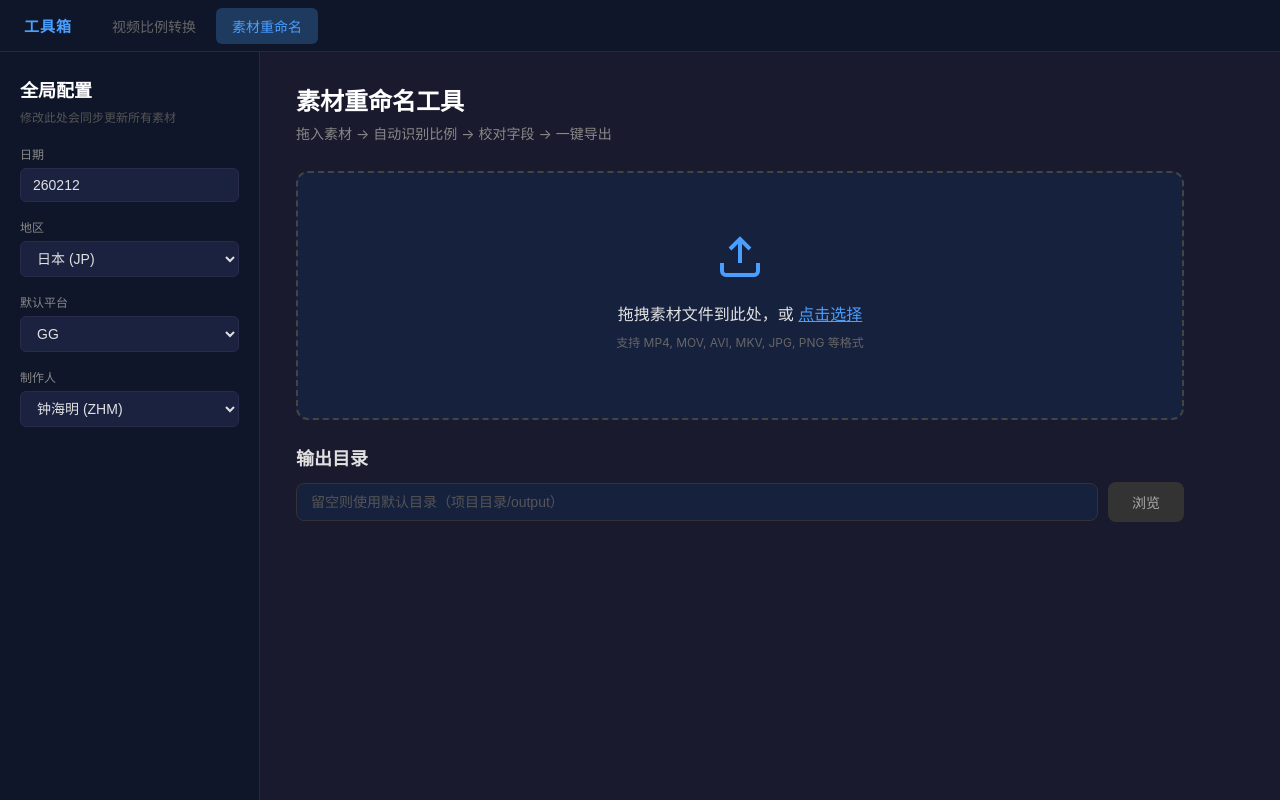
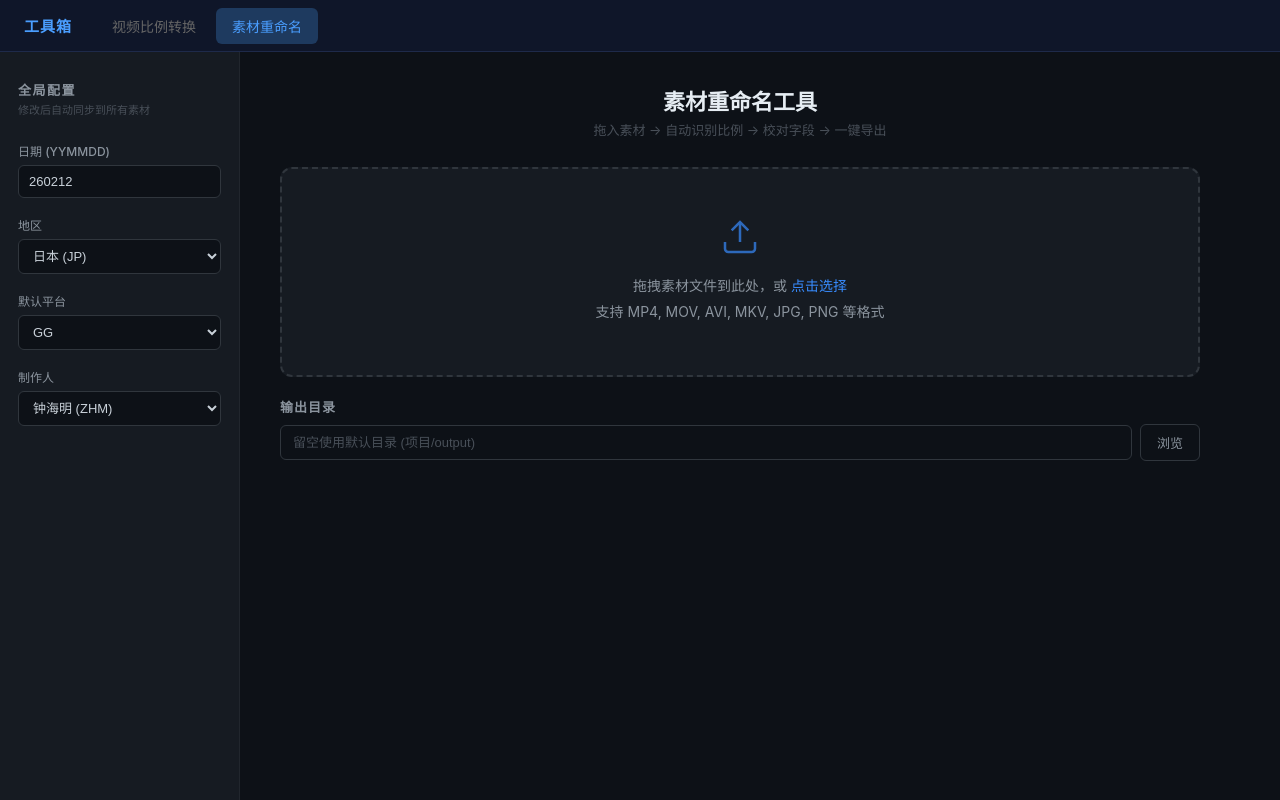
Before and after one commit to oNa2O2o/video-ratio-converter, a Flask app: page /rename in a window 1280 px wide. Run offline with Flask 3, Linux system fonts and the light colour scheme; parts of the project's set-up code (start-up, migrations or seed data) failed here and were passed over.

Commit message:
ui: redesign rename tool with GitHub-style dark theme
Co-authored-by: Cursor <cursoragent@cursor.com>

```diff
--- a/static/rename.css
+++ b/static/rename.css
@@ -1,20 +1,21 @@
 /* ━━━━━━━━━━━━━━━━━━━━━━━━━━━━━━━━━━━━━━━━
-   素材重命名工具 - 专用样式
+   素材重命名工具 - 专用样式 v2
    ━━━━━━━━━━━━━━━━━━━━━━━━━━━━━━━━━━━━━━━━ */
 
-/* 整体布局 */
+/* ── 整体布局 ── */
 .rename-layout {
     display: flex;
     min-height: 100vh;
     padding-top: 52px;
+    background: #0d1117;
 }
 
 /* ── 左侧边栏 ── */
 .sidebar {
-    width: 260px;
-    background: #0f1629;
-    padding: 24px 20px;
-    border-right: 1px solid #1e2a4a;
+    width: 240px;
+    background: #161b22;
+    padding: 28px 18px;
+    border-right: 1px solid #21262d;
     flex-shrink: 0;
     position: fixed;
     top: 52px;
@@ -24,38 +25,29 @@
 }
 
 .sidebar h2 {
-    font-size: 18px;
-    margin-bottom: 6px;
-    color: #fff;
-}
-
-.sidebar h3 {
-    font-size: 14px;
-    margin-bottom: 12px;
-    color: #aaa;
+    font-size: 13px;
+    font-weight: 600;
+    text-transform: uppercase;
+    letter-spacing: 1.5px;
+    margin-bottom: 4px;
+    color: #8b949e;
 }
 
 .sidebar-hint {
-    font-size: 12px;
-    color: #555;
-    margin-bottom: 20px;
-}
-
-.sidebar-divider {
-    border: none;
-    border-top: 1px solid #1e2a4a;
-    margin: 24px 0;
-    height: 0;
+    font-size: 11px;
+    color: #484f58;
+    margin-bottom: 24px;
+    line-height: 1.4;
 }
 
 .config-group {
-    margin-bottom: 16px;
+    margin-bottom: 18px;
 }
 
 .config-group label {
     display: block;
     font-size: 12px;
-    color: #888;
+    color: #8b949e;
     margin-bottom: 6px;
     font-weight: 500;
 }
@@ -63,123 +55,294 @@
 .config-group input,
 .config-group select {
     width: 100%;
-    background: #1a2240;
-    border: 1px solid #2a2a4a;
+    background: #0d1117;
+    border: 1px solid #30363d;
     border-radius: 6px;
-    padding: 8px 12px;
-    color: #e0e0e0;
-    font-size: 14px;
+    padding: 8px 10px;
+    color: #c9d1d9;
+    font-size: 13px;
     outline: none;
-    transition: border-color 0.2s;
+    transition: border-color 0.2s, box-shadow 0.2s;
 }
 
 .config-group input:focus,
 .config-group select:focus {
-    border-color: #4a9eff;
+    border-color: #388bfd;
+    box-shadow: 0 0 0 3px rgba(56, 139, 253, 0.15);
 }
-
-.config-hint {
-    font-size: 11px;
-    color: #555;
-    margin-top: 6px;
-}
-
-.config-hint.success { color: #6ee7b7; }
-.config-hint.error { color: #f87171; }
-
 
 /* ── 主内容区 ── */
 .main-content {
     flex: 1;
-    margin-left: 260px;
-    padding: 30px 36px;
-    max-width: 960px;
+    margin-left: 240px;
+    padding: 32px 40px 60px;
+    max-width: 1000px;
 }
 
+/* ── 页面头部 ── */
 .page-header {
-    text-align: left;
     margin-bottom: 28px;
 }
 
 .page-header h1 {
-    font-size: 24px;
-    color: #fff;
-    margin-bottom: 6px;
+    font-size: 22px;
+    color: #e6edf3;
+    font-weight: 600;
+    margin-bottom: 4px;
 }
 
-/* ── 文件计数 ── */
+.subtitle {
+    color: #484f58;
+    font-size: 13px;
+}
+
+/* ── 上传拖拽区 ── */
+.rename-layout .drop-zone {
+    border: 2px dashed #30363d;
+    border-radius: 12px;
+    padding: 48px 20px;
+    text-align: center;
+    cursor: pointer;
+    transition: all 0.25s;
+    background: #161b22;
+}
+
+.rename-layout .drop-zone:hover,
+.rename-layout .drop-zone.drag-over {
+    border-color: #388bfd;
+    background: #0d1117;
+    box-shadow: 0 0 0 4px rgba(56, 139, 253, 0.08);
+}
+
+.rename-layout .drop-zone svg {
+    color: #388bfd;
+    opacity: 0.7;
+    margin-bottom: 14px;
+}
+
+.rename-layout .drop-zone p {
+    margin-bottom: 6px;
+    color: #8b949e;
+    font-size: 14px;
+}
+
+.rename-layout .browse-link {
+    color: #388bfd;
+    cursor: pointer;
+    text-decoration: none;
+    font-weight: 500;
+}
+
+.rename-layout .browse-link:hover {
+    text-decoration: underline;
+}
+
+.rename-layout .hint {
+    color: #484f58;
+    font-size: 12px;
+}
+
+/* ── 输出目录 ── */
+.output-config {
+    margin-top: 20px;
+}
+
+.output-config .section-header {
+    margin-bottom: 8px;
+}
+
+.output-config .section-header h2 {
+    font-size: 13px;
+    color: #8b949e;
+    font-weight: 600;
+    text-transform: uppercase;
+    letter-spacing: 1px;
+}
+
+.rename-layout .output-path-row {
+    display: flex;
+    gap: 8px;
+    align-items: center;
+}
+
+.rename-layout .output-path-input {
+    flex: 1;
+    background: #0d1117;
+    border: 1px solid #30363d;
+    border-radius: 6px;
+    padding: 9px 12px;
+    color: #c9d1d9;
+    font-size: 13px;
+    outline: none;
+    transition: border-color 0.2s, box-shadow 0.2s;
+}
+
+.rename-layout .output-path-input:focus {
+    border-color: #388bfd;
+    box-shadow: 0 0 0 3px rgba(56, 139, 253, 0.15);
+}
+
+.rename-layout .output-path-input::placeholder {
+    color: #484f58;
+}
+
+/* ── 素材列表区 ── */
+.rename-file-list {
+    margin-top: 28px;
+}
+
+.rename-file-list > .section-header {
+    display: flex;
+    justify-content: space-between;
+    align-items: center;
+    padding: 14px 0;
+    margin-bottom: 12px;
+    position: sticky;
+    top: 52px;
+    background: #0d1117;
+    z-index: 10;
+    border-bottom: 1px solid #21262d;
+}
+
+.rename-file-list > .section-header h2 {
+    font-size: 15px;
+    font-weight: 600;
+    color: #e6edf3;
+}
+
 .file-count {
-    font-size: 14px;
-    color: #666;
-    font-weight: normal;
+    font-size: 13px;
+    color: #484f58;
+    font-weight: 400;
+    margin-left: 6px;
+}
+
+/* ── 操作按钮组 ── */
+.header-actions {
+    display: flex;
+    gap: 8px;
+    align-items: center;
+}
+
+.rename-layout .btn {
+    padding: 8px 16px;
+    border: none;
+    border-radius: 6px;
+    font-size: 13px;
+    font-weight: 500;
+    cursor: pointer;
+    transition: all 0.15s;
+    white-space: nowrap;
+}
+
+.rename-layout .btn-primary {
+    background: #238636;
+    color: #fff;
+    width: auto;
+    margin-top: 0;
+    padding: 8px 20px;
+    font-size: 13px;
+}
+
+.rename-layout .btn-primary:hover {
+    background: #2ea043;
+}
+
+.rename-layout .btn-primary:disabled {
+    background: #21262d;
+    color: #484f58;
+    cursor: not-allowed;
+}
+
+.rename-layout .btn-secondary {
+    background: transparent;
+    color: #8b949e;
+    border: 1px solid #30363d;
+}
+
+.rename-layout .btn-secondary:hover {
+    color: #c9d1d9;
+    border-color: #8b949e;
+    background: #161b22;
+}
+
+.rename-layout .btn-danger {
+    background: transparent;
+    color: #f85149;
+    border: 1px solid #30363d;
+}
+
+.rename-layout .btn-danger:hover {
+    background: rgba(248, 81, 73, 0.1);
+    border-color: #f85149;
 }
 
 /* ── 素材卡片 ── */
 .rename-card {
-    background: #16213e;
-    border-radius: 10px;
-    padding: 18px 20px;
-    margin-bottom: 12px;
+    background: #161b22;
+    border-radius: 8px;
+    padding: 16px 18px;
+    margin-bottom: 8px;
     position: relative;
-    border: 1px solid #1e2a4a;
-    transition: border-color 0.2s;
+    border: 1px solid #21262d;
+    transition: border-color 0.15s;
 }
 
 .rename-card:hover {
-    border-color: #2a3a5a;
+    border-color: #30363d;
 }
 
 .rename-card-header {
     display: flex;
     justify-content: space-between;
     align-items: center;
-    margin-bottom: 14px;
-    padding-right: 30px;
+    margin-bottom: 12px;
+    padding-right: 28px;
+    gap: 12px;
 }
 
 .rename-card-original {
     font-size: 12px;
-    color: #555;
+    color: #484f58;
     word-break: break-all;
-    font-family: 'Consolas', 'Monaco', monospace;
+    font-family: 'SFMono-Regular', 'Consolas', monospace;
+    line-height: 1.4;
 }
 
 .rename-card-resolution {
     font-size: 11px;
-    color: #444;
-    margin-left: 12px;
+    color: #30363d;
+    margin-left: 10px;
     white-space: nowrap;
+    font-family: 'SFMono-Regular', 'Consolas', monospace;
 }
 
 .rename-card-status {
     font-size: 11px;
-    padding: 2px 10px;
-    border-radius: 10px;
+    padding: 2px 8px;
+    border-radius: 12px;
     white-space: nowrap;
     font-weight: 500;
-}
-
-.status-analyzing {
-    background: #1e3a5f;
-    color: #7dd3fc;
+    flex-shrink: 0;
 }
 
 .status-done {
-    background: #1b4332;
-    color: #6ee7b7;
+    background: rgba(35, 134, 54, 0.15);
+    color: #3fb950;
 }
 
 .status-error {
-    background: #3b1111;
-    color: #f87171;
+    background: rgba(248, 81, 73, 0.15);
+    color: #f85149;
 }
 
-/* 字段编辑区 */
+/* ── 字段编辑区 ── */
 .rename-card-fields {
     display: flex;
     flex-wrap: wrap;
-    gap: 10px;
-    margin-bottom: 14px;
+    gap: 8px;
+    margin-bottom: 12px;
+    align-items: flex-end;
 }
 
 .rename-field {
--- a/templates/rename.html
+++ b/templates/rename.html
@@ -18,11 +18,11 @@
         <!-- 左侧边栏：全局配置 -->
         <aside class="sidebar">
             <h2>全局配置</h2>
-            <p class="sidebar-hint">修改此处会同步更新所有素材</p>
+            <p class="sidebar-hint">修改后自动同步到所有素材</p>
 
             <div class="config-group">
-                <label for="cfg-date">日期</label>
-                <input type="text" id="cfg-date" maxlength="6" placeholder="YYMMDD">
+                <label for="cfg-date">日期 (YYMMDD)</label>
+                <input type="text" id="cfg-date" maxlength="6" placeholder="例: 260212">
             </div>
 
             <div class="config-group">
@@ -45,13 +45,13 @@
         <main class="main-content">
             <header class="page-header">
                 <h1>素材重命名工具</h1>
-                <p class="subtitle">拖入素材 → 自动识别比例 → 校对字段 → 一键导出</p>
+                <p class="subtitle">拖入素材 &rarr; 自动识别比例 &rarr; 校对字段 &rarr; 一键导出</p>
             </header>
 
             <!-- 上传区域 -->
             <div id="rename-drop-zone" class="drop-zone">
                 <div class="drop-zone-content">
-                    <svg width="48" height="48" viewBox="0 0 24 24" fill="none" stroke="currentColor" stroke-width="2">
+                    <svg width="40" height="40" viewBox="0 0 24 24" fill="none" stroke="currentColor" stroke-width="1.5">
                         <path d="M21 15v4a2 2 0 0 1-2 2H5a2 2 0 0 1-2-2v-4"/>
                         <polyline points="17 8 12 3 7 8"/>
                         <line x1="12" y1="3" x2="12" y2="15"/>
@@ -62,14 +62,14 @@
                 <input type="file" id="rename-file-input" multiple accept="video/*,image/*" hidden>
             </div>
 
-            <!-- 输出目录配置 -->
+            <!-- 输出目录 -->
             <div class="output-config">
                 <div class="section-header">
                     <h2>输出目录</h2>
                 </div>
                 <div class="output-path-row">
                     <input type="text" id="rename-output-path" class="output-path-input"
-                           placeholder="留空则使用默认目录（项目目录/output）">
+                           placeholder="留空使用默认目录 (项目/output)">
                     <button id="rename-browse-output-btn" class="btn btn-secondary">浏览</button>
                 </div>
             </div>
@@ -77,10 +77,10 @@
             <!-- 素材列表 -->
             <div id="rename-file-list" class="rename-file-list" style="display:none">
                 <div class="section-header">
-                    <h2>素材列表 <span id="file-count" class="file-count"></span></h2>
+                    <h2>素材列表<span id="file-count" class="file-count"></span></h2>
                     <div class="header-actions">
-                        <button id="rename-clear-btn" class="btn btn-secondary">清空列表</button>
-                        <button id="rename-export-btn" class="btn btn-primary">导出文件</button>
+                        <button id="rename-clear-btn" class="btn btn-danger">清空</button>
+                        <button id="rename-export-btn" class="btn btn-primary">导出全部</button>
                     </div>
                 </div>
                 <div id="rename-file-items"></div>
@@ -91,9 +91,9 @@
                 <h2>导出完成</h2>
                 <div id="rename-result-items"></div>
                 <div id="rename-error-items" class="error-list"></div>
-                <button id="rename-open-folder-btn" class="btn btn-primary" style="margin-top:16px">
-                    打开输出文件夹
-                </button>
+                <div style="margin-top:14px">
+                    <button id="rename-open-folder-btn" class="btn btn-primary">打开输出文件夹</button>
+                </div>
             </div>
         </main>
     </div>
```
Also changed, not shown: other parts of static/rename.css (+76 -49 lines).
